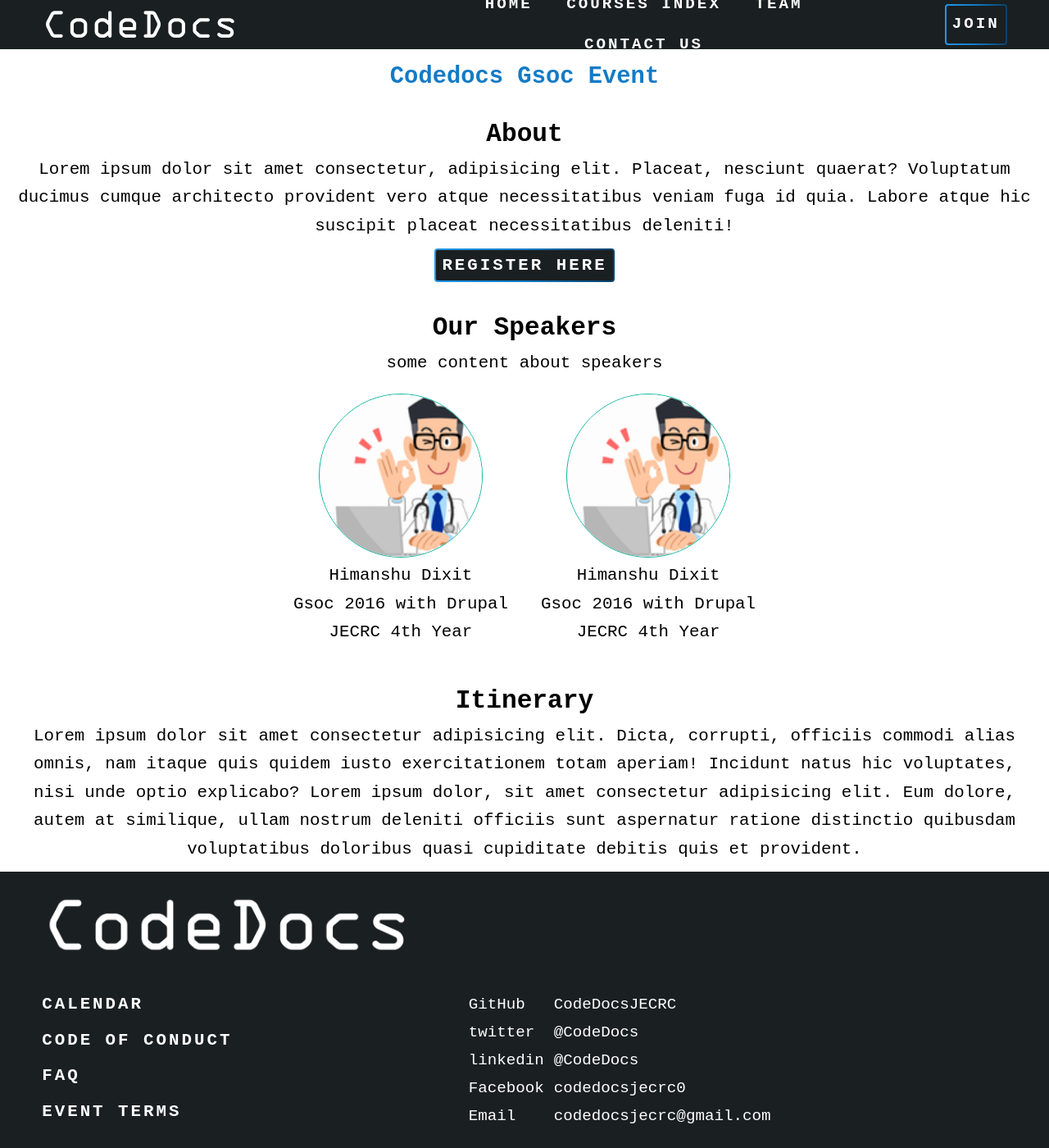
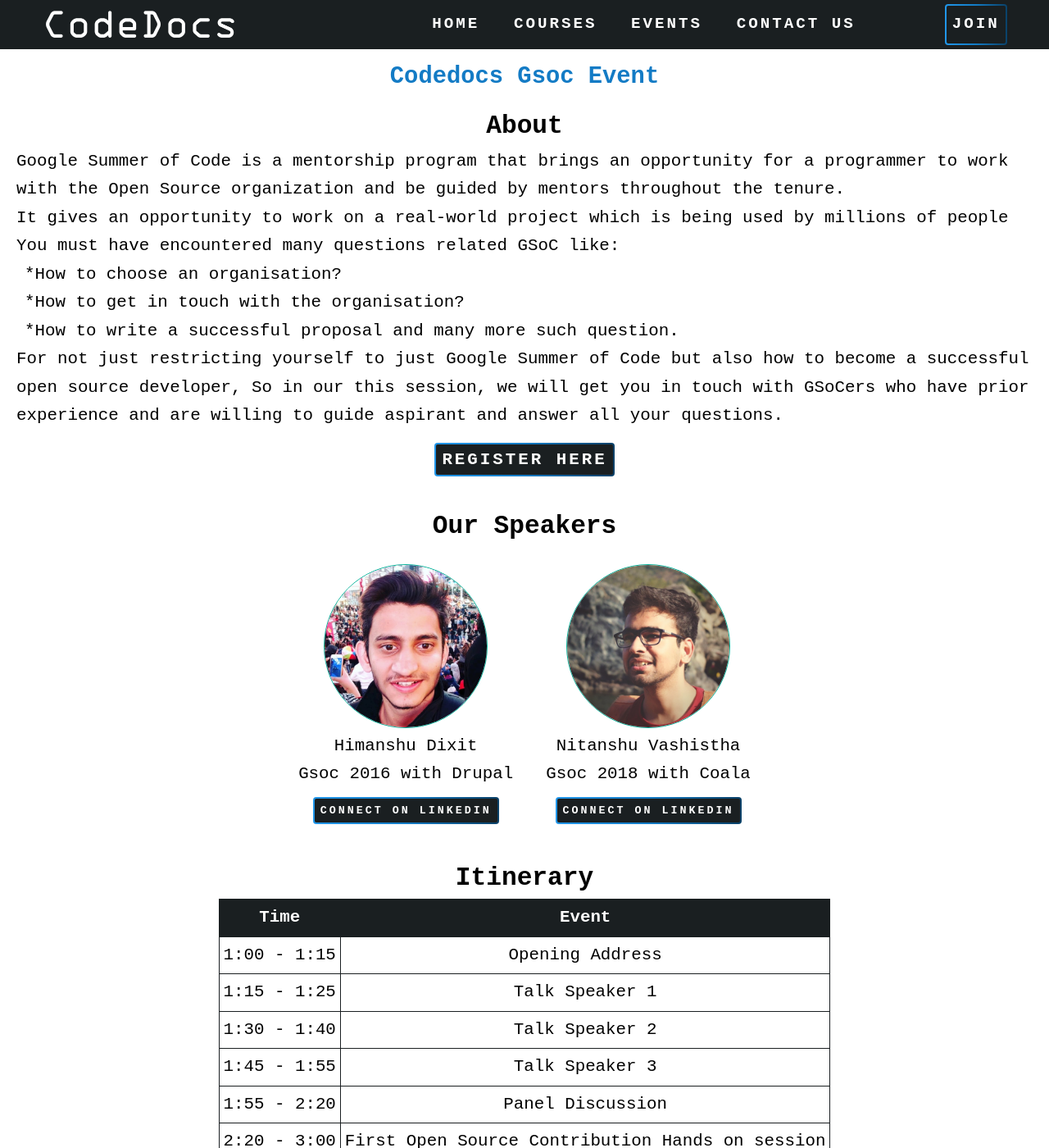
Before and after one commit to CodeDocsJECRC/codedocsjecrc.github.io, a Jekyll site: the page built from gsocevent.html, in a window 1280 px wide and 1400 px high. Shown: the whole window at 82% size. Built offline with Jekyll 4.4.1, drawn with Linux system fonts in a browser that asks for light colours; nearby versions of some CDN libraries; some web fonts are replaced.

Commit message:
Add event and registration page

```diff
--- a/_includes/header.html
+++ b/_includes/header.html
@@ -9,8 +9,9 @@
       <nav id="main-nav" class="mobile-only">
         <ul>
           <li><a href="/">Home</a></li>
-          <li><a href="/CD201">Courses Index</a></li>
-          <li><a href="/team">Team</a></li>
+          <li><a href="/CD201">Courses</a></li>
+          <li><a href="/gsocevent">Events</a></li>
+          <!-- <li><a href="/team">team</a></li> -->
           <li><a href="#contact">Contact Us</a></li>
         </ul>
       </nav>
--- a/assets/stylesheets/styles.scss
+++ b/assets/stylesheets/styles.scss
@@ -848,17 +848,26 @@ table.calendar-table{
 
 .gsoc-header {
   text-align: center;
-  padding: 10px 0 10px 0;
+  padding-top: 10px;
 }
 
 .gsoc-about {
   text-align: center;
-  padding: 10px;
   font-size: 1.3rem;
+  padding: 10px 20px 10px 20px;
   .btn {
   font-size: 1.3rem;
-  margin-top: 10px;
-  margin-bottom: 10px;
+  margin-top: 15px;
+  margin-bottom: 15px;
+  }
+  .about-content {
+    text-align: left;
+    ul {
+      margin-left: 10px;
+    }
+    li:before {
+      content:'*'
+    }
   }
 }
 
@@ -890,6 +899,9 @@ table.calendar-table{
     }
     .speaker-info {
       margin-top: 5px;
+      .btn {
+        margin-top: 10px;
+      }
     }
   }
 }
@@ -898,4 +910,22 @@ table.calendar-table{
   text-align: center;
   font-size: 1.3rem;
   padding: 10px;
+  .itinerary {
+    table {
+      margin: 0 auto 0 auto;
+      padding: 5px;
+    }
+    thead {
+      background: $background;
+      color: #fff;
+    }
+    table, th, td {
+      border: 1px solid $background;
+      border-collapse: collapse;
+    }
+    th, td {
+      padding: 5px;
+    }
+  }
+
 }
--- a/gsocevent.html
+++ b/gsocevent.html
@@ -16,33 +15,39 @@ permalink: /gsocevent
     <div class="gsoc-about">
       <h2>About</h2>
       <div class="about-content">
-        <p>Lorem ipsum dolor sit amet consectetur, adipisicing elit. Placeat, nesciunt quaerat? Voluptatum ducimus cumque architecto provident vero atque necessitatibus veniam fuga id quia. Labore atque hic suscipit placeat necessitatibus deleniti!</p>
-        <button class="btn"><a href="#">Register Here</a></button>
+        <p>Google Summer of Code is a mentorship program that brings an opportunity for a programmer to work with the Open Source organization and be guided by mentors throughout the tenure.</p>
+        <p>It gives an opportunity to work on a real-world project which is being used by millions of people</p>
+        <p>You must have encountered many questions related GSoC like:</p>
+        <ul>
+          <li>How to choose an organisation?</li>
+          <li>How to get in touch with the organisation?</li>
+          <li>How to write a successful proposal and many more such question.</li>
+        </ul>
+        <p>For not just restricting yourself to just Google Summer of Code but also how to become a successful open source developer, So in our this session, we will get you in touch with GSoCers who have prior experience and are willing to guide aspirant and answer all your questions.</p>
       </div>
+      <button class="btn"><a href="/gsoc-registration">Register Here</a></button>
     </div>
 
   </section>
   <section>
     <div class="gsoc-speakers">
       <h2>Our Speakers</h2>
-      <div class="speaker-content">
-        <p>some content about speakers</p>
-      </div>
       <div class="speakers">
         <div class="speaker">
-          <img src="assets/img/logo-128.png" alt="" class="speaker-img">
+          <img src="assets/img/gsoc-speakers/himanshudixit.jpeg" alt="" class="speaker-img">
           <div class="speaker-info">
             <p>Himanshu Dixit</p>
             <p>Gsoc 2016 with Drupal</p>
-            <p>JECRC 4th Year</p>
+            <button class="btn"><a href="https://linkedin.com/in/ishimanshudixit">Connect on Linkedin</a></button>
+
           </div>
         </div>
         <div class="speaker">
-          <img src="assets/img/logo-128.png" alt="" class="speaker-img">
+          <img src="assets/img/gsoc-speakers/nitanshu.jpeg" alt="" class="speaker-img">
           <div class="speaker-info">
-            <p>Himanshu Dixit</p>
-            <p>Gsoc 2016 with Drupal</p>
-            <p>JECRC 4th Year</p>
+            <p>Nitanshu Vashistha</p>
+            <p>Gsoc 2018 with Coala</p>
+            <button class="btn"><a href="https://linkedin.com/in/nitanshu">Connect on Linkedin</a></button>
           </div>
         </div>
       </div>
@@ -51,9 +56,39 @@ permalink: /gsocevent
   <section>
     <div class="gsoc-itinerary">
       <h2>Itinerary</h2>
-      <div>
-        Lorem ipsum dolor sit amet consectetur adipisicing elit. Dicta, corrupti, officiis commodi alias omnis, nam itaque quis quidem iusto exercitationem totam aperiam! Incidunt natus hic voluptates, nisi unde optio explicabo?
-        Lorem ipsum dolor, sit amet consectetur adipisicing elit. Eum dolore, autem at similique, ullam nostrum deleniti officiis sunt aspernatur ratione distinctio quibusdam voluptatibus doloribus quasi cupiditate debitis quis et provident.
+      <div class="itinerary">
+        <table>
+          <thead>
+            <th>Time</th>
+            <th>Event</th>
+          </thead>
+          <tbody>
+          	<tr>
+          		<td>1:00 - 1:15</td>
+          		<td>Opening Address</td>
+          	</tr>
+          	<tr>
+          		<td>1:15 - 1:25</td>
+          		<td>Talk Speaker 1</td>
+          	</tr>
+          	<tr>
+          		<td>1:30 - 1:40</td>
+          		<td>Talk Speaker 2</td>
+          	</tr>
+          	<tr>
+          		<td>1:45 - 1:55</td>
+          		<td>Talk Speaker 3</td>
+          	</tr>
+          	<tr>
+          		<td>1:55 - 2:20</td>
+          		<td>Panel Discussion</td>
+          	</tr>
+          	<tr>
+          		<td>2:20 - 3:00</td>
+          		<td>First Open Source Contribution Hands on session</td>
+          	</tr>
+          </tbody>
+        </table>
       </div>
     </div>
   </section>
--- a/index.html
+++ b/index.html
@@ -20,8 +20,10 @@ id: home
             <span>Venue: Auditorium(A block)</span>
           </p>
         </div>
-        <a href="/gsocevent" class="btn">Details</a>
-        <a href="/gsocevent" class="btn">Register Here</a>
+        <div style="padding-top: 20px;">
+          <a href="/gsoc-registration" class="btn">Register Here</a>
+          <a href="/gsocevent" class="btn">Details</a>
+        </div>
       </div>
     </div>
     <span id="quote" class="extra">{ }</span>
```
Also changed, not shown: other parts of gsocevent.html (+0 -1 lines), _includes/gsocevent.html (deleted, +0 -11 lines), gsocregistration.html (added, +11 -0 lines), assets/img/gsoc-speakers/himanshudixit.jpeg (added), assets/img/gsoc-speakers/nitanshu.jpeg (added).
